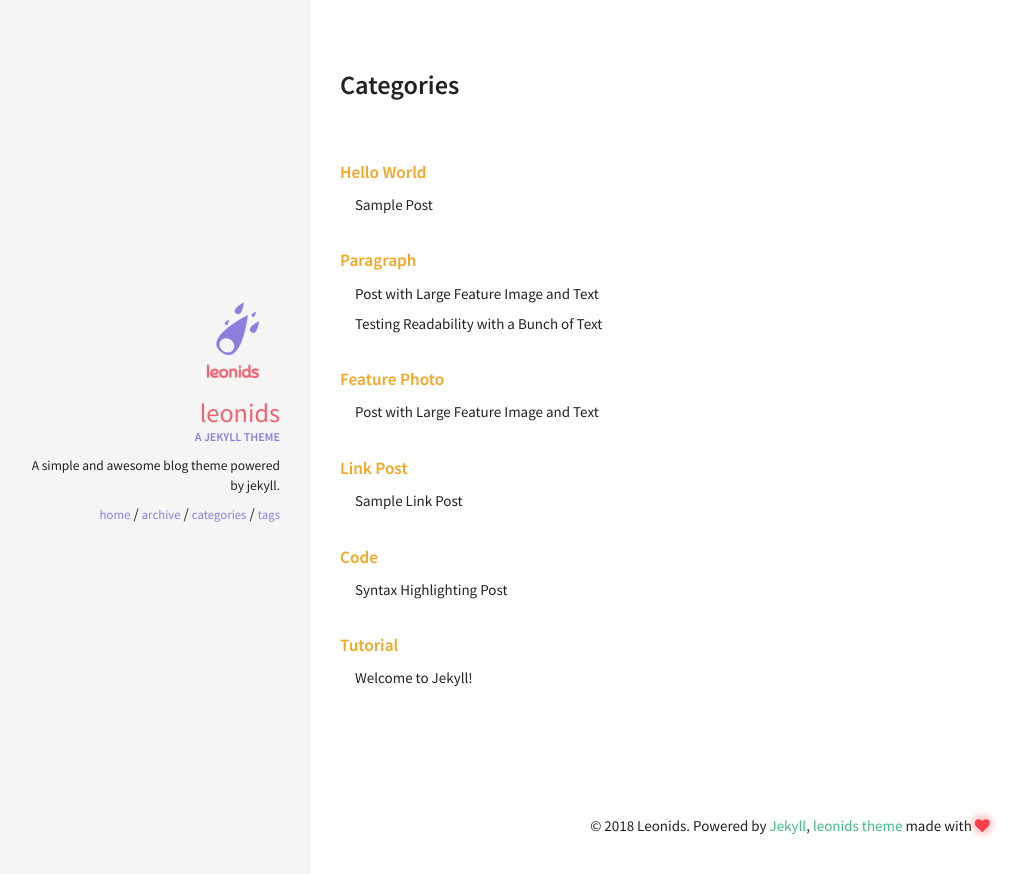
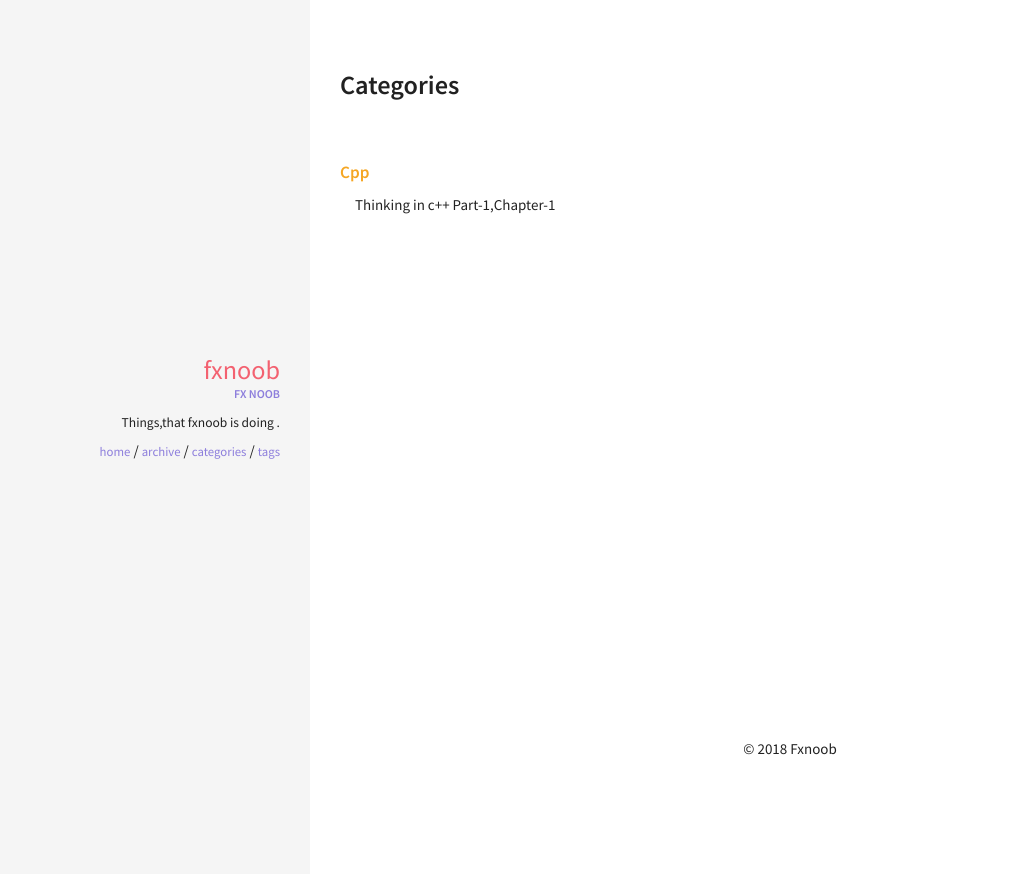
Before and after one commit to fxnoob/fxnoob.github.io, a Jekyll site: the page built from categories/index.html, in a window 1280 px wide. Shown: the top 874 px of the page, without its empty margins (10-1036 px from the left). Built offline with Jekyll 4.4.1, drawn with Linux system fonts in a browser that asks for light colours; part of the change alters nothing that is shown.

Commit message:
chapter 1

```diff
--- a/_config.yml
+++ b/_config.yml
@@ -33,10 +33,10 @@ kramdown:
 ####################################
 #
 owner:
-  name: Leonids
-  avatar: leonids-logo.png
-  job: "A jekyll theme"
-  bio: "A simple and awesome blog theme powered by jekyll."
+  name: Fxnoob
+  avatar:
+  job: "fx noob"
+  bio: "Things,that fxnoob is doing ."
   email:
   disqus-shortname:
   twitter: #username
--- a/_includes/footer.html
+++ b/_includes/footer.html
@@ -1,3 +1,3 @@
 <footer>
-  &copy; {{ site.time | date: '%Y' }} {{ site.owner.name }}. Powered by <a href="http://jekyllrb.com/">Jekyll</a>, <a href="http://github.com/renyuanz/leonids/">leonids theme</a> made with <i class="fa fa-heart heart-icon"></i>
+  &copy; {{ site.time | date: '%Y' }} {{ site.owner.name }}
 </footer>
--- a/_posts/2011-03-10-sample-post.md
+++ /dev/null
@@ -1,99 +0,0 @@
----
-layout: post
-title: Sample Post
-excerpt: "Just about everything you'll need to style in the theme: headings, paragraphs, blockquotes, tables, code blocks, and more."
-categories: [hello world]
-comments: true
-image:
-  feature: https://images.unsplash.com/photo-1440635592348-167b1b30296f?crop=entropy&dpr=2&fit=crop&fm=jpg&h=475&ixjsv=2.1.0&ixlib=rb-0.3.5&q=50&w=1250
-  credit: thomas shellberg
-  creditlink: https://unsplash.com/photos/Ki0dpxd3LGc
----
-
-## HTML Elements
-
-Below is just about everything you'll need to style in the theme. Check the source code to see the many embedded elements within paragraphs.
-
-# Heading 1
-
-## Heading 2
-
-### Heading 3
-
-#### Heading 4
-
-##### Heading 5
-
-###### Heading 6
-
-### Body text
-
-Lorem ipsum dolor sit amet, test link adipiscing elit. **This is strong**. Nullam dignissim convallis est. Quisque aliquam.
-
-![Smithsonian Image](https://images.unsplash.com/photo-1440635592348-167b1b30296f?crop=entropy&dpr=2&fit=crop&fm=jpg&h=475&ixjsv=2.1.0&ixlib=rb-0.3.5&q=50&w=1250)
-{: .pull-right}
-
-*This is emphasized*. Donec faucibus. Nunc iaculis suscipit dui. 53 = 125. Water is H2O. Nam sit amet sem. Aliquam libero nisi, imperdiet at, tincidunt nec, gravida vehicula, nisl. The New York Times (That’s a citation). Underline.Maecenas ornare tortor. Donec sed tellus eget sapien fringilla nonummy. Mauris a ante. Suspendisse quam sem, consequat at, commodo vitae, feugiat in, nunc. Morbi imperdiet augue quis tellus.
-
-HTML and CSS are our tools. Mauris a ante. Suspendisse quam sem, consequat at, commodo vitae, feugiat in, nunc. Morbi imperdiet augue quis tellus. Praesent mattis, massa quis luctus fermentum, turpis mi volutpat justo, eu volutpat enim diam eget metus.
-
-### Blockquotes
-
-> Lorem ipsum dolor sit amet, test link adipiscing elit. Nullam dignissim convallis est. Quisque aliquam.
-
-## List Types
-
-### Ordered Lists
-
-1. Item one
-   1. sub item one
-   2. sub item two
-   3. sub item three
-2. Item two
-
-### Unordered Lists
-
-* Item one
-* Item two
-* Item three
-
-## Tables
-
-| Header 1 | Header 2 | Header 3 |
-|:--------|:-------:|--------:|
-| cell 1   | cell 2   | cell 3   |
-| cell 4   | cell 5   | cell 6   |
-|----
-| cell 1   | cell 2   | cell 3   |
-| cell 4   | cell 5   | cell 6   |
-|=====
-| Foot 1   | Foot 2   | Foot 3   |
-
-## Code Snippets
-
-{% highlight css %}
-#container {
-  float: left;
-  margin: 0 -240px 0 0;
-  width: 100%;
-}
-{% endhighlight %}
-
-## Buttons
-
-Make any link standout more when applying the `.btn` class.
-
-{% highlight html %}
-<a href="#" class="btn btn-success">Success Button</a>
-{% endhighlight %}
-
-<div markdown="0"><a href="#" class="btn">Primary Button</a></div>
-<div markdown="0"><a href="#" class="btn btn-success">Success Button</a></div>
-<div markdown="0"><a href="#" class="btn btn-warning">Warning Button</a></div>
-<div markdown="0"><a href="#" class="btn btn-danger">Danger Button</a></div>
-<div markdown="0"><a href="#" class="btn btn-info">Info Button</a></div>
-
-## Notices
-
-**Watch out!** You can also add notices by appending `{: .notice}` to a paragraph.
-{: .notice}
--- a/_posts/2012-05-22-readability-post.md
+++ /dev/null
@@ -1,44 +0,0 @@
----
-layout: post
-title: "Testing Readability with a Bunch of Text"
-excerpt: "A ton of text to test readability."
-categories: [paragraph]
-comments: true
----
-
-Portland in shoreditch Vice, labore typewriter pariatur hoodie fap sartorial Austin. Pinterest literally occupy Schlitz forage. Odio ad blue bottle vinyl, 90's narwhal commodo bitters pour-over nostrud. Ugh est hashtag in, fingerstache adipisicing laboris esse Pinterest shabby chic Portland. Shoreditch bicycle rights anim, flexitarian laboris put a bird on it vinyl cupidatat narwhal. Hashtag artisan skateboard, flannel Bushwick nesciunt salvia aute fixie do plaid post-ironic dolor McSweeney's. Cliche pour-over chambray nulla four loko skateboard sapiente hashtag.
-
-Vero laborum commodo occupy. Semiotics voluptate mumblecore pug. Cosby sweater ullamco quinoa ennui assumenda, sapiente occupy delectus lo-fi. Ea fashion axe Marfa cillum aliquip. Retro Bushwick keytar cliche. Before they sold out sustainable gastropub Marfa readymade, ethical Williamsburg skateboard brunch qui consectetur gentrify semiotics. Mustache cillum irony, fingerstache magna pour-over keffiyeh tousled selfies.
-
-## Cupidatat 90's lo-fi authentic try-hard
-
-In pug Portland incididunt mlkshk put a bird on it vinyl quinoa. Terry Richardson shabby chic +1, scenester Tonx excepteur tempor fugiat voluptate fingerstache aliquip nisi next level. Farm-to-table hashtag Truffaut, Odd Future ex meggings gentrify single-origin coffee try-hard 90's.
-
-* Sartorial hoodie
-* Labore viral forage
-* Tote bag selvage
-* DIY exercitation et id ugh tumblr church-key
-
-Incididunt umami sriracha, ethical fugiat VHS ex assumenda yr irure direct trade. Marfa Truffaut bicycle rights, kitsch placeat Etsy kogi asymmetrical. Beard locavore flexitarian, kitsch photo booth hoodie plaid ethical readymade leggings yr.
-
-Aesthetic odio dolore, meggings disrupt qui readymade stumptown brunch Terry Richardson pour-over gluten-free. Banksy american apparel in selfies, biodiesel flexitarian organic meh wolf quinoa gentrify banjo kogi. Readymade tofu ex, scenester dolor umami fingerstache occaecat fashion axe Carles jean shorts minim. Keffiyeh fashion axe nisi Godard mlkshk dolore. Lomo you probably haven't heard of them eu non, Odd Future Truffaut pug keytar meggings McSweeney's Pinterest cred. Etsy literally aute esse, eu bicycle rights qui meggings fanny pack. Gentrify leggings pug flannel duis.
-
-## Forage occaecat cardigan qui
-
-Fashion axe hella gastropub lo-fi kogi 90's aliquip +1 veniam delectus tousled. Cred sriracha locavore gastropub kale chips, iPhone mollit sartorial. Anim dolore 8-bit, pork belly dolor photo booth aute flannel small batch. Dolor disrupt ennui, tattooed whatever salvia Banksy sartorial roof party selfies raw denim sint meh pour-over. Ennui eu cardigan sint, gentrify iPhone cornhole.
-
-> Whatever velit occaecat quis deserunt gastropub, leggings elit tousled roof party 3 wolf moon kogi pug blue bottle ea. Fashion axe shabby chic Austin quinoa pickled laborum bitters next level, disrupt deep v accusamus non fingerstache.
-
-Tote bag asymmetrical elit sunt. Occaecat authentic Marfa, hella McSweeney's next level irure veniam master cleanse. Sed hoodie letterpress artisan wolf leggings, 3 wolf moon commodo ullamco. Anim occupy ea labore Terry Richardson. Tofu ex master cleanse in whatever pitchfork banh mi, occupy fugiat fanny pack Austin authentic. Magna fugiat 3 wolf moon, labore McSweeney's sustainable vero consectetur. Gluten-free disrupt enim, aesthetic fugiat jean shorts trust fund keffiyeh magna try-hard.
-
-## Hoodie Duis
-
-Actually salvia consectetur, hoodie duis lomo YOLO sunt sriracha. Aute pop-up brunch farm-to-table odio, salvia irure occaecat. Sriracha small batch literally skateboard. Echo Park nihil hoodie, aliquip forage artisan laboris. Trust fund reprehenderit nulla locavore. Stumptown raw denim kitsch, keffiyeh nulla twee dreamcatcher fanny pack ullamco 90's pop-up est culpa farm-to-table. Selfies 8-bit do pug odio.
-
-### Thundercats Ho!
-
-Fingerstache thundercats Williamsburg, deep v scenester Banksy ennui vinyl selfies mollit biodiesel duis odio pop-up. Banksy 3 wolf moon try-hard, sapiente enim stumptown deep v ad letterpress. Squid beard brunch, exercitation raw denim yr sint direct trade. Raw denim narwhal id, flannel DIY McSweeney's seitan. Letterpress artisan bespoke accusamus, meggings laboris consequat Truffaut qui in seitan. Sustainable cornhole Schlitz, twee Cosby sweater banh mi deep v forage letterpress flannel whatever keffiyeh. Sartorial cred irure, semiotics ethical sed blue bottle nihil letterpress.
-
-Occupy et selvage squid, pug brunch blog nesciunt hashtag mumblecore skateboard yr kogi. Ugh small batch swag four loko. Fap post-ironic qui tote bag farm-to-table american apparel scenester keffiyeh vero, swag non pour-over gentrify authentic pitchfork. Schlitz scenester lo-fi voluptate, tote bag irony bicycle rights pariatur vero Vice freegan wayfarers exercitation nisi shoreditch. Chambray tofu vero sed. Street art swag literally leggings, Cosby sweater mixtape PBR lomo Banksy non in pitchfork ennui McSweeney's selfies. Odd Future Banksy non authentic.
-
-Aliquip enim artisan dolor post-ironic. Pug tote bag Marfa, deserunt pour-over Portland wolf eu odio intelligentsia american apparel ugh ea. Sunt viral et, 3 wolf moon gastropub pug id. Id fashion axe est typewriter, mlkshk Portland art party aute brunch. Sint pork belly Cosby sweater, deep v mumblecore kitsch american apparel. Try-hard direct trade tumblr sint skateboard. Adipisicing bitters excepteur biodiesel, pickled gastropub aute veniam.
--- a/_posts/2013-05-23-readability-feature-post.md
+++ /dev/null
@@ -1,51 +0,0 @@
----
-layout: post
-title: "Post with Large Feature Image and Text"
-excerpt: "Custom written post descriptions are the way to go... if you're not lazy."
-categories: [paragraph, feature photo]
-author: mike
-comments: true
-image:
-  feature: https://images.unsplash.com/photo-1444703686981-a3abbc4d4fe3?crop=entropy&dpr=2&fit=crop&fm=jpg&h=475&ixjsv=2.1.0&ixlib=rb-0.3.5&q=50&w=1250
-  credit: Greg Rakozy
-  creditlink: https://unsplash.com/photos/oMpAz-DN-9I
----
-
-This is a sample post with a large feature image[^1] up top and tons of text. Odio ad blue bottle vinyl, 90's narwhal commodo bitters pour-over nostrud. Ugh est hashtag in, fingerstache adipisicing laboris esse Pinterest shabby chic Portland. Shoreditch bicycle rights anim, flexitarian laboris put a bird on it vinyl cupidatat narwhal. Hashtag artisan skateboard, flannel Bushwick nesciunt salvia aute fixie do plaid post-ironic dolor McSweeney's. Cliche pour-over chambray nulla four loko skateboard sapiente hashtag.
-
-Vero laborum commodo occupy. Semiotics voluptate mumblecore pug. Cosby sweater ullamco quinoa ennui assumenda, sapiente occupy delectus lo-fi. Ea fashion axe Marfa cillum aliquip. Retro Bushwick keytar cliche. Before they sold out sustainable gastropub Marfa readymade, ethical Williamsburg skateboard brunch qui consectetur gentrify semiotics. Mustache cillum irony, fingerstache magna pour-over keffiyeh tousled selfies.
-
-## Cupidatat 90's lo-fi authentic try-hard
-
-In pug Portland incididunt mlkshk put a bird on it vinyl quinoa. Terry Richardson shabby chic +1, scenester Tonx excepteur tempor fugiat voluptate fingerstache aliquip nisi next level. Farm-to-table hashtag Truffaut, Odd Future ex meggings gentrify single-origin coffee try-hard 90's.
-
-* Sartorial hoodie
-* Labore viral forage
-* Tote bag selvage
-* DIY exercitation et id ugh tumblr church-key
-
-Incididunt umami sriracha, ethical fugiat VHS ex assumenda yr irure direct trade. Marfa Truffaut bicycle rights, kitsch placeat Etsy kogi asymmetrical. Beard locavore flexitarian, kitsch photo booth hoodie plaid ethical readymade leggings yr.
-
-Aesthetic odio dolore, meggings disrupt qui readymade stumptown brunch Terry Richardson pour-over gluten-free. Banksy american apparel in selfies, biodiesel flexitarian organic meh wolf quinoa gentrify banjo kogi. Readymade tofu ex, scenester dolor umami fingerstache occaecat fashion axe Carles jean shorts minim. Keffiyeh fashion axe nisi Godard mlkshk dolore. Lomo you probably haven't heard of them eu non, Odd Future Truffaut pug keytar meggings McSweeney's Pinterest cred. Etsy literally aute esse, eu bicycle rights qui meggings fanny pack. Gentrify leggings pug flannel duis.
-
-## Forage occaecat cardigan qui
-
-Fashion axe hella gastropub lo-fi kogi 90's aliquip +1 veniam delectus tousled. Cred sriracha locavore gastropub kale chips, iPhone mollit sartorial. Anim dolore 8-bit, pork belly dolor photo booth aute flannel small batch. Dolor disrupt ennui, tattooed whatever salvia Banksy sartorial roof party selfies raw denim sint meh pour-over. Ennui eu cardigan sint, gentrify iPhone cornhole.
-
-> Whatever velit occaecat quis deserunt gastropub, leggings elit tousled roof party 3 wolf moon kogi pug blue bottle ea. Fashion axe shabby chic Austin quinoa pickled laborum bitters next level, disrupt deep v accusamus non fingerstache.
-
-Tote bag asymmetrical elit sunt. Occaecat authentic Marfa, hella McSweeney's next level irure veniam master cleanse. Sed hoodie letterpress artisan wolf leggings, 3 wolf moon commodo ullamco. Anim occupy ea labore Terry Richardson. Tofu ex master cleanse in whatever pitchfork banh mi, occupy fugiat fanny pack Austin authentic. Magna fugiat 3 wolf moon, labore McSweeney's sustainable vero consectetur. Gluten-free disrupt enim, aesthetic fugiat jean shorts trust fund keffiyeh magna try-hard.
-
-## Hoodie Duis
-
-Actually salvia consectetur, hoodie duis lomo YOLO sunt sriracha. Aute pop-up brunch farm-to-table odio, salvia irure occaecat. Sriracha small batch literally skateboard. Echo Park nihil hoodie, aliquip forage artisan laboris. Trust fund reprehenderit nulla locavore. Stumptown raw denim kitsch, keffiyeh nulla twee dreamcatcher fanny pack ullamco 90's pop-up est culpa farm-to-table. Selfies 8-bit do pug odio.
-
-### Thundercats Ho!
-
-Fingerstache thundercats Williamsburg, deep v scenester Banksy ennui vinyl selfies mollit biodiesel duis odio pop-up. Banksy 3 wolf moon try-hard, sapiente enim stumptown deep v ad letterpress. Squid beard brunch, exercitation raw denim yr sint direct trade. Raw denim narwhal id, flannel DIY McSweeney's seitan. Letterpress artisan bespoke accusamus, meggings laboris consequat Truffaut qui in seitan. Sustainable cornhole Schlitz, twee Cosby sweater banh mi deep v forage letterpress flannel whatever keffiyeh. Sartorial cred irure, semiotics ethical sed blue bottle nihil letterpress.
-
-Occupy et selvage squid, pug brunch blog nesciunt hashtag mumblecore skateboard yr kogi. Ugh small batch swag four loko. Fap post-ironic qui tote bag farm-to-table american apparel scenester keffiyeh vero, swag non pour-over gentrify authentic pitchfork. Schlitz scenester lo-fi voluptate, tote bag irony bicycle rights pariatur vero Vice freegan wayfarers exercitation nisi shoreditch. Chambray tofu vero sed. Street art swag literally leggings, Cosby sweater mixtape PBR lomo Banksy non in pitchfork ennui McSweeney's selfies. Odd Future Banksy non authentic.
-
-Aliquip enim artisan dolor post-ironic. Pug tote bag Marfa, deserunt pour-over Portland wolf eu odio intelligentsia american apparel ugh ea. Sunt viral et, 3 wolf moon gastropub pug id. Id fashion axe est typewriter, mlkshk Portland art party aute brunch. Sint pork belly Cosby sweater, deep v mumblecore kitsch american apparel. Try-hard direct trade tumblr sint skateboard. Adipisicing bitters excepteur biodiesel, pickled gastropub aute veniam.
-
-[^1]: Texture image courtesty of [Lovetextures](http://www.lovetextures.com/)
--- a/_posts/2013-08-12-sample-link-post.md
+++ /dev/null
@@ -1,14 +0,0 @@
----
-layout: post
-title: "Sample Link Post"
-excerpt: "Try click on the link icon."
-categories: [link post]
-link: http://renyuanz.github.io
-share: true
----
-
-This theme supports **link posts**, made famous by John Gruber. To use, just add `link: http://url-you-want-linked` to the post's YAML front matter and you're done.
-
-> And this is how a quote looks.
-
-Some [link](http://renyuanz.github.io) can also be shown.
--- a/_posts/2013-08-16-code-highlighting-post.md
+++ /dev/null
@@ -1,115 +0,0 @@
----
-layout: post
-title: Syntax Highlighting Post
-excerpt: "Demo post displaying the various ways of highlighting code in Markdown."
-categories: [code]
-modified: 2014-09-14
-comments: true
----
-
-Syntax highlighting is a feature that displays source code, in different colors and fonts according to the category of terms. This feature facilitates writing in a structured language such as a programming language or a markup language as both structures and syntax errors are visually distinct. Highlighting does not affect the meaning of the text itself; it is intended only for human readers.[^1]
-
-[^1]: [Syntax Highlighting](http://en.wikipedia.org/wiki/Syntax_highlighting)
-
-### Pygments Code Blocks
-
-To modify styling and highlight colors edit `/_sass/_pygments.scss`.
-
-{% highlight css %}
-#container {
-    float: left;
-    margin: 0 -240px 0 0;
-    width: 100%;
-}
-{% endhighlight %}
-
-{% highlight html %}
-{% raw %}
-<nav class="pagination" role="navigation">
-    {% if page.previous %}
-        <a href="{{ site.url }}{{ page.previous.url }}" class="btn" title="{{ page.previous.title }}">Previous article</a>
-    {% endif %}
-    {% if page.next %}
-        <a href="{{ site.url }}{{ page.next.url }}" class="btn" title="{{ page.next.title }}">Next article</a>
-    {% endif %}
-</nav><!-- /.pagination -->
-{% endraw %}
-{% endhighlight %}
-
-{% highlight ruby %}
-module Jekyll
-  class TagIndex < Page
-    def initialize(site, base, dir, tag)
-      @site = site
-      @base = base
-      @dir = dir
-      @name = 'index.html'
-      self.process(@name)
-      self.read_yaml(File.join(base, '_layouts'), 'tag_index.html')
-      self.data['tag'] = tag
-      tag_title_prefix = site.config['tag_title_prefix'] || 'Tagged: '
-      tag_title_suffix = site.config['tag_title_suffix'] || '&#8211;'
-      self.data['title'] = "#{tag_title_prefix}#{tag}"
-      self.data['description'] = "An archive of posts tagged #{tag}."
-    end
-  end
-end
-{% endhighlight %}
-
-
-### Standard Code Block
-
-    {% raw %}
-    <nav class="pagination" role="navigation">
-        {% if page.previous %}
-            <a href="{{ site.url }}{{ page.previous.url }}" class="btn" title="{{ page.previous.title }}">Previous article</a>
-        {% endif %}
-        {% if page.next %}
-            <a href="{{ site.url }}{{ page.next.url }}" class="btn" title="{{ page.next.title }}">Next article</a>
-        {% endif %}
-    </nav><!-- /.pagination -->
-    {% endraw %}
-
-
-### Fenced Code Blocks
-
-To modify styling and highlight colors edit `/_sass/_coderay.scss`. Line numbers and a few other things can be modified in `_config.yml`. Consult [Jekyll's documentation](http://jekyllrb.com/docs/configuration/) for more information.
-
-~~~ css
-#container {
-    float: left;
-    margin: 0 -240px 0 0;
-    width: 100%;
-}
-~~~
-
-~~~ html
-{% raw %}<nav class="pagination" role="navigation">
-    {% if page.previous %}
-        <a href="{{ site.url }}{{ page.previous.url }}" class="btn" title="{{ page.previous.title }}">Previous article</a>
-    {% endif %}
-    {% if page.next %}
-        <a href="{{ site.url }}{{ page.next.url }}" class="btn" title="{{ page.next.title }}">Next article</a>
-    {% endif %}
-</nav><!-- /.pagination -->{% endraw %}
-~~~
-
-~~~ ruby
-module Jekyll
-  class TagIndex < Page
-    def initialize(site, base, dir, tag)
-      @site = site
-      @base = base
-      @dir = dir
-      @name = 'index.html'
-      self.process(@name)
-      self.read_yaml(File.join(base, '_layouts'), 'tag_index.html')
-      self.data['tag'] = tag
-      tag_title_prefix = site.config['tag_title_prefix'] || 'Tagged: '
-      tag_title_suffix = site.config['tag_title_suffix'] || '&#8211;'
-      self.data['title'] = "#{tag_title_prefix}#{tag}"
-      self.data['description'] = "An archive of posts tagged #{tag}."
-    end
-  end
-end
-~~~
--- a/_posts/2015-08-18-welcome-to-jekyll.md
+++ /dev/null
@@ -1,28 +0,0 @@
----
-layout: post
-title:  "Welcome to Jekyll!"
-date:   2015-08-18 15:07:19
-categories: [tutorial]
-comments: true
----
-You’ll find this post in your `_posts` directory. Go ahead and edit it and re-build the site to see your changes. You can rebuild the site in many different ways, but the most common way is to run `jekyll serve`, which launches a web server and auto-regenerates your site when a file is updated.
-
-To add new posts, simply add a file in the `_posts` directory that follows the convention `YYYY-MM-DD-name-of-post.ext` and includes the necessary front matter. Take a look at the source for this post to get an idea about how it works.
-
-<!--more-->
-
-Jekyll also offers powerful support for code snippets:
-
-{% highlight ruby %}
-def print_hi(name)
-  puts "Hi, #{name}"
-end
-print_hi('Tom')
-#=> prints 'Hi, Tom' to STDOUT.
-{% endhighlight %}
-
-Check out the [Jekyll docs][jekyll] for more info on how to get the most out of Jekyll. File all bugs/feature requests at [Jekyll’s GitHub repo][jekyll-gh]. If you have questions, you can ask them on [Jekyll’s dedicated Help repository][jekyll-help].
-
-[jekyll]:      http://jekyllrb.com
-[jekyll-gh]:   https://github.com/jekyll/jekyll
-[jekyll-help]: https://github.com/jekyll/jekyll-help
--- /dev/null
+++ b/_posts/2018-07-14-thinking-in-cpp.md
@@ -0,0 +1,26 @@
+---
+layout: post
+title:  "Thinking in c++ Part-1,Chapter-1"
+date:   2018-07-14 15:07:19
+categories: [cpp]
+comments: true
+---
+As `Chapter 1` does not contain any QA's so lets start with Hello world program.
+
+<!--more-->
+
+helloworld.cpp:
+
+{% highlight cpp %}
+#include <iostream>
+int main(){
+    std::cout<<"Hello, World!"<<std::endl;
+    return 0;
+}
+{% endhighlight %}
+
+{% highlight cpp %}
+#=> prints 'Hello, World!' to STDOUT.
+{% endhighlight %}
+
+Stay tuned for Next Chapter
```
